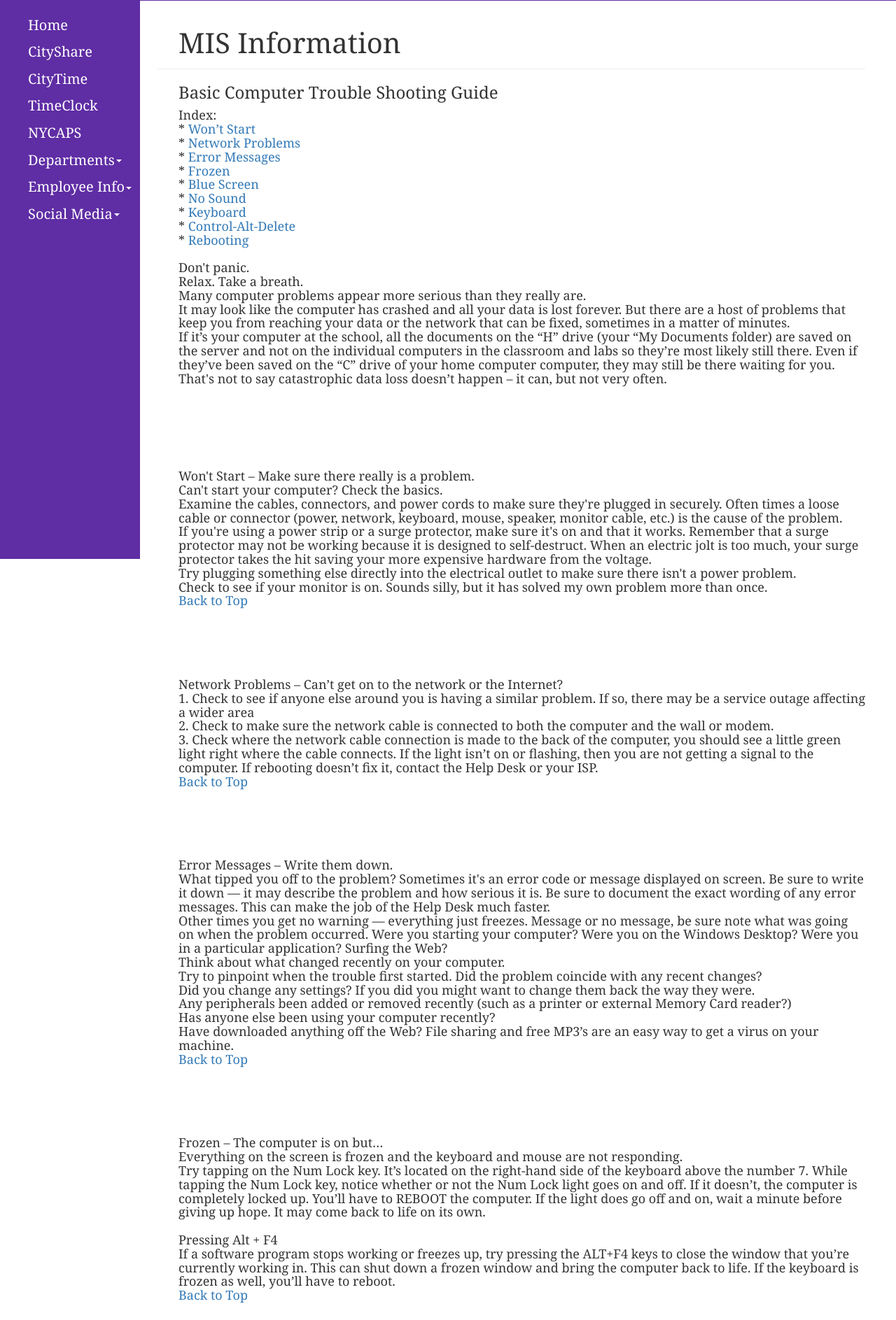
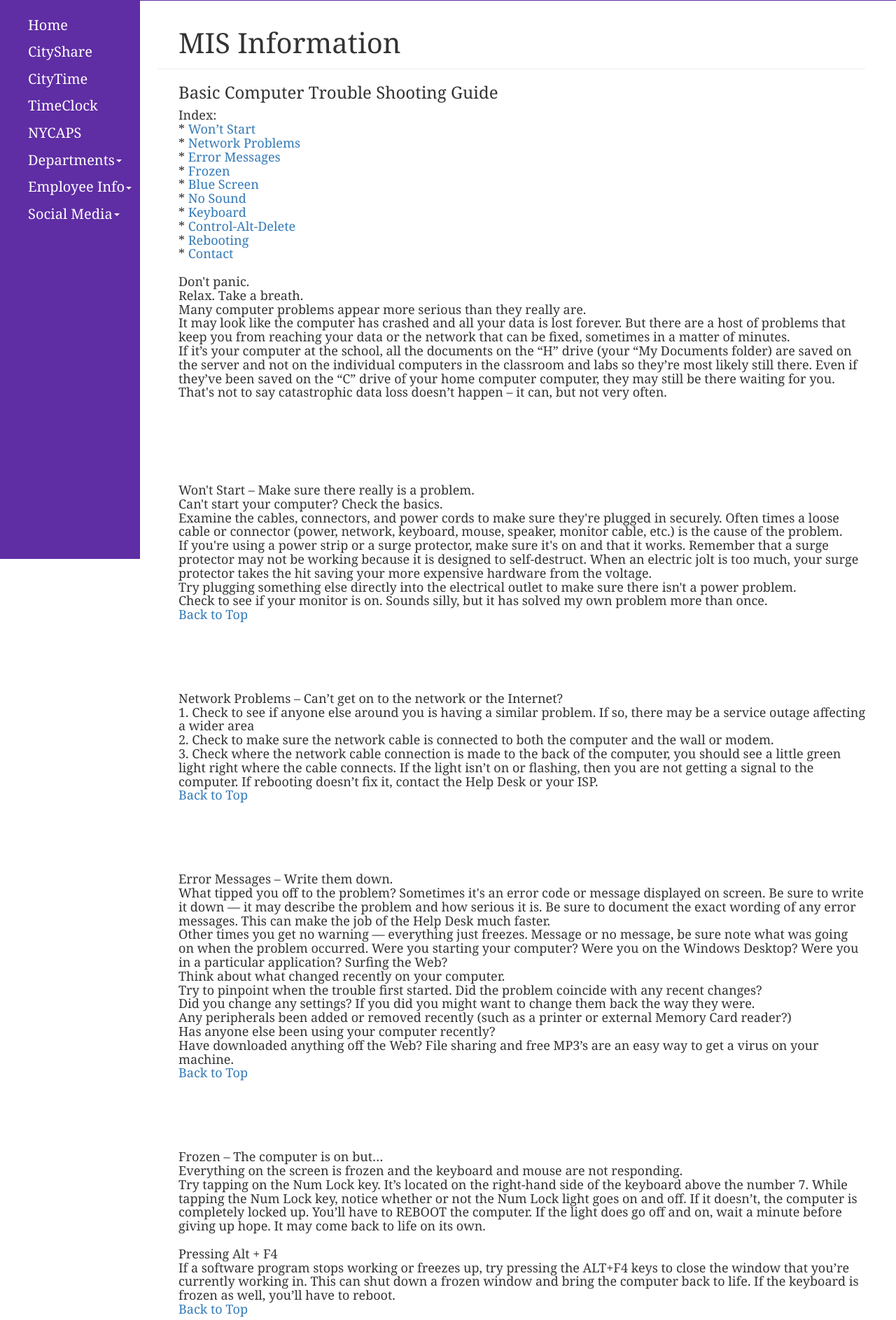
Before and after one commit to BrandonTang/intranet, a Flask app: page /mis in a window 1280 px wide. Shown: the part 76-1963 px from the top of the page at 70% size. Run offline with Flask 2, Linux system fonts and the light colour scheme; parts of the project's set-up code (start-up, migrations or seed data) failed here and were passed over; some libraries are stand-ins or nearby versions.

Commit message:
Updated mis html file

```diff
--- a/app/templates/mis.html
+++ b/app/templates/mis.html
@@ -24,6 +24,7 @@
 	* <a href="#keyboard">Keyboard</a><br>
 	* <a href="#control_alt_delete">Control-Alt-Delete</a><br>
 	* <a href="#rebooting">Rebooting</a><br>
+	* <a href="#contact">Contact</a><br>
 	<br>
 
 	Don't panic.<br>
@@ -41,18 +42,14 @@
 	If you're using a power strip or a surge protector, make sure it's on and that it works. Remember that a surge protector may not be working because it is designed to self-destruct. When an electric jolt is too much, your surge protector takes the hit saving your more expensive hardware from the voltage.<br>
 	Try plugging something else directly into the electrical outlet to make sure there isn't a power problem.<br>
 	Check to see if your monitor is on.  Sounds silly, but it has solved my own problem more than once.<br>
-	<a href="#top">
-	Back to Top
-	</a><br>
+	<a href="#top">Back to Top</a>
 
 	<section id="network_problems"></section>
 	Network Problems – Can’t get on to the network or the Internet?<br>
 	1. Check to see if anyone else around you is having a similar problem. If so, there may be a service outage affecting a wider area<br>
 	2. Check to make sure the network cable is connected to both the computer and the wall or modem.<br>
 	3. Check where the network cable connection is made to the back of the computer, you should see a little green light right where the cable connects.  If the light isn’t on or flashing, then you are not getting a signal to the computer.  If rebooting doesn’t fix it, contact the Help Desk or your ISP.<br>
-	<a href="#top">
-	Back to Top
-	</a><br>
+	<a href="#top">Back to Top</a>
 
 	<section id="error_messages"></section>
 	Error Messages – Write them down.<br>
@@ -64,9 +61,7 @@
 	Any peripherals been added or removed recently (such as a printer or external Memory Card reader?)<br>
 	Has anyone else been using your computer recently?<br>
 	Have downloaded anything off the Web?  File sharing and free MP3’s are an easy way to get a virus on your machine.<br>
-	<a href="#top">
-	Back to Top
-	</a><br>
+	<a href="#top">Back to Top</a>
 
 	<section id="frozen"></section>
 	Frozen – The computer is on but…<br>
@@ -75,38 +70,28 @@
 	<br>
 	Pressing Alt + F4<br>
 	If a software program stops working or freezes up, try pressing the ALT+F4 keys to close the window that you’re currently working in.  This can shut down a frozen window and bring the computer back to life.  If the keyboard is frozen as well, you’ll have to reboot.<br>
-	<a href="#top">
-	Back to Top
-	</a><br>
+	<a href="#top">Back to Top</a>
 
 	<section id="blue_screen"></section>
 	Blue Screen – The “Blue Screen” has appeared.<br>
 	The dreaded “Blue Screen of Death”. There’s not a lot to be done except to reboot the machine.  If it keeps occurring, this is an indication of a major problem with the computer.<br>
-	<a href="#top">
-	Back to Top
-	</a><br>
+	<a href="#top">Back to Top</a>
 
 	<section id="no_sound"></section>
 	No Sound – The computer is on, but there is no sound.<br>
 	Is there a speaker icon next to the clock on the taskbar? (It’s in the lower right side of the screen)  If you can find it, double click the speaker icon to bring up the audio controls for the computer.  See if any of the volume controls have been muted or turned all the way down.  Uncheck any Mute boxes that are selected.<br>
-	<a href="#top">
-	Back to Top
-	</a><br>
+	<a href="#top">Back to Top</a>
 
 	<section id="keyboard"></section>
 	Keyboard – The computer is on, but the keyboard doesn’t work<br>
 	Swap the keyboard or try plugging the keyboard into another computer. If it doesn't work on the other computer, there is likely something wrong with the keyboard. If it does work on the other computer, there is likely something wrong on the computer or the connection to the computer.<br>
-	<a href="#top">
-	Back to Top
-	</a><br>
+	<a href="#top">Back to Top</a>
 
 	<section id="control_alt_delete"></section>
 	CTRL-ALT-DEL<br>
 	When you press the Ctrl-Alt-Delete buttons together, you will bring up a control panel where you can select “Task Manager” and see if any of the programs are shown as “not responding”.   You may be able to shut down the offending program from there.<br>
 	If you can’t get to this screen, you’ll have to reboot.<br>
-	<a href="#top">
-	Back to Top
-	</a><br>
+	<a href="#top">Back to Top</a>
 
 	<section id="rebooting"></section>
 	Rebooting – Rebooting can do wonders.<br>
@@ -114,9 +99,11 @@
 	A simple reboot may clear up the problem. Go to the Start Menu and select Shutdown. Didn't work? It's time to try a forced reboot — with, unfortunately, no way to save your work — by pressing the keys CTRL-ALT-DEL simultaneously twice in a row.<br>
 	If that didn't work, you have no choice: you have to turn the computer off manually with the power switch. Hold the power button down (for  about 5 -10 seconds) and the computer will shut down.  Wait at least 10 seconds for the hard drive to stop spinning and then restart the machine.<br>
 	If the computer starts up, start the applications you were using when the crash occurred. Some programs, like Microsoft Word, make timed backups of your work and may bring up recovered files. If the program notifies you that there is a “recovered document” save the file under a different name and compare them to your previously saved files.<br>
-	<a href="#top">
-	Back to Top
-	</a><br>
+	<a href="#top">Back to Top</a>
+
+	<section id="contact"></section>Stumped? DOITT Team Help Desk is ready to assist you with computer problems.<br>
+	718-403-8888 or doitthelpdesk@doitt.nyc.gov<br>
+	<a href="#top">Back to Top</a>
 
 	</h4>
 </div>
```
